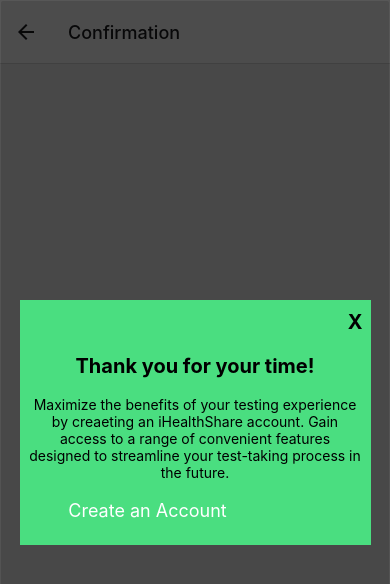
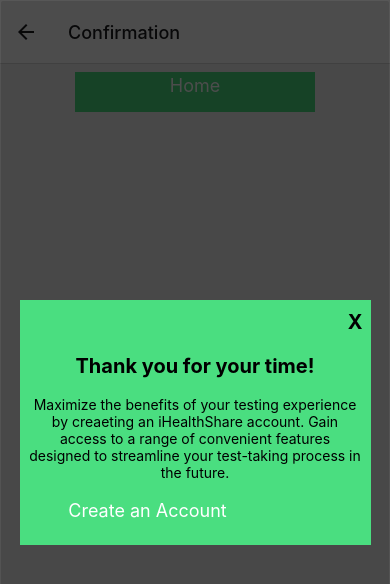
Before and after one commit to TOP-2023-GA-Team-2/iShareHealth, a React Native app: screen /Confirmation in a window 390 px wide. Shown: the top 584 px of the page. Built offline with nearby package versions, Linux system fonts and the light colour scheme.

Commit message:
added home button to confirmation view

```diff
--- a/src/screens/Confirmation/Confirmation.tsx
+++ b/src/screens/Confirmation/Confirmation.tsx
@@ -28,6 +28,7 @@
 
     return (
         <View className='items-center'>
+            <MainBtn onPress={() => navigation.navigate('Landing')} text="Home" />
             <ModalComponent isVisible={isModalVisible} onClose={toggleModal}>
                 <Text className='text-center font-bold text-xl m-2'>{messageHeading}</Text>
                 <Text className='text-center m-2'>{messageBody}</Text>
```
